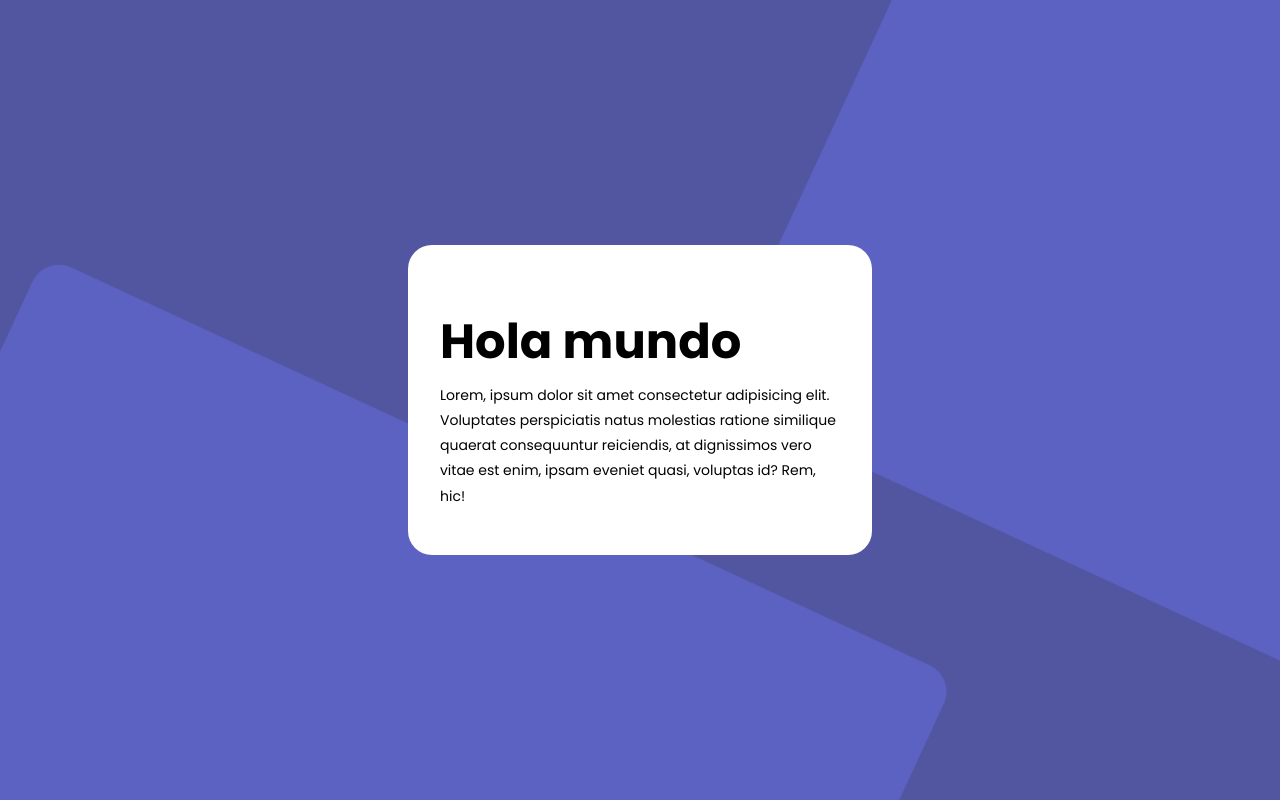
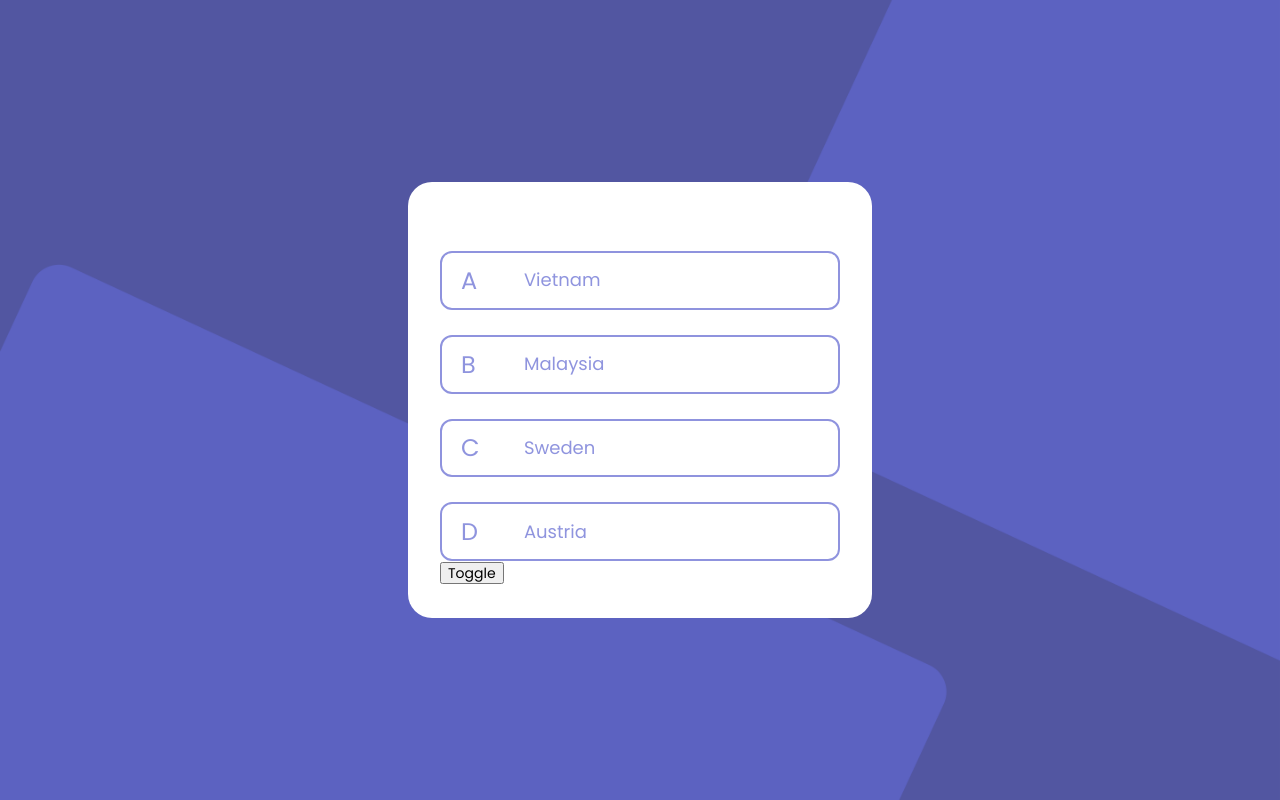
Before and after one commit to rali11/country-quiz-2, a Vue app: page / in a window 1280 px wide. Built offline with nearby package versions, Linux system fonts and the light colour scheme.

Commit message:
feat(choies): add list choices with transition

```diff
--- a/src/assets/styles/settings/_colors.scss
+++ b/src/assets/styles/settings/_colors.scss
@@ -10,16 +10,17 @@ $_shadow-crayola: rgba(252, 168, 47, 0.4);
 $_success: #60BF88;
 $_error: #EA8282;
 
-$btn-primary: $_primary-crayola;
-$btn-primary-hover: $_hover-crayola;
-$btn-primary-shadow: $_shadow-crayola;
-$btn-secondary-border: $_primary-indigo;
-
+$bg-btn-primary: $_primary-crayola;
+$bg-btn-primary-hover: $_hover-crayola;
 $bg-light:$_primary-anti-flash-white;
 $bg-lighter: $_primary-white;
+$bg-choice-quiz-hover: $_primary-crayola;
 
-$choice-quiz: $_secondary-slate-blue;
-$choice-quiz-hover: $_primary-crayola;
+$shadow-btn-primary: $_shadow-crayola;
+
+$border-btn-secondary: $_primary-indigo;
+$border-choice-quiz: $_secondary-slate-blue;
+$border-choice-quiz-hover: $_primary-crayola;
 
 $state-success: $_success;
 $state-error: $_error;
@@ -28,5 +29,5 @@ $text-primary: $_primary-metallic-blue;
 $text-primary-light: $_primary-anti-flash-white;
 $text-primary-lighter: $_primary-white;
 $text-primary-dark: $_primary-indigo;
-$text-secondary: $_secondary-slate-blue;
+$text-choice-quiz: $_secondary-slate-blue;
 $text-success: $_secondary-medium-aquamarine;
--- a/src/assets/styles/settings/_sizes.scss
+++ b/src/assets/styles/settings/_sizes.scss
@@ -1,9 +1,6 @@
 
 //media breakpoints
-$desktop: 992px;
-$tablet: 768px;
-$mobile: 576px;
+$desktop: 464px;
+$tablet: 464px;
+$mobile: 464px;
 $mobile-xs: 375px;
-
-$height-btn: 43.29px;
-$width-btn-icon: 40px;
--- a/src/components/quiz/Quiz.vue
+++ b/src/components/quiz/Quiz.vue
@@ -1,8 +1,13 @@
 <template>
   <Container tag="section">
     <Card class="quiz">
-      <h1>Hola mundo</h1>
-      <p>Lorem, ipsum dolor sit amet consectetur adipisicing elit. Voluptates perspiciatis natus molestias ratione similique quaerat consequuntur reiciendis, at dignissimos vero vitae est enim, ipsam eveniet quasi, voluptas id? Rem, hic!</p>
+      <ListChoice
+        v-model="selectedValue"
+        :choices="choices"
+        :show="isChoicesShowed"
+        @transition-end="isChoicesTransitionEnded = !isChoicesTransitionEnded"
+      />
+      <button @click="change">Toggle</button>
     </Card>
   </Container>
 </template>
@@ -10,6 +15,48 @@
 <script setup>
   import Card from '@/components/ui/atoms/Card.vue';
   import Container from '@/components/ui/objects/Container.vue';
+  import ListChoice from '../ui/molecules/ListChoice.vue';
+  import { onMounted, ref } from 'vue';
+
+  onMounted(() => {
+    setTimeout(() => {
+      toggleListChoice()
+    }, 500)
+  })
+
+  const selectedValue = ref('');
+  const choices = ref([
+    {label:'Vietnam', correct:false, value:1},
+    {label:'Malaysia', correct:true, value:2},
+    {label:'Sweden', correct:false, value:3},
+    {label:'Austria', correct:false, value:4},
+  ])
+
+  const change = async () => {
+    await toggleListChoice()
+    choices.value = [
+      {label:'as', correct:false, value:1},
+      {label:'as', correct:true, value:2},
+      {label:'as', correct:false, value:3},
+      {label:'as', correct:false, value:4},
+    ]
+    toggleListChoice()
+  }
+
+  const isChoicesShowed = ref(false)
+  const isChoicesTransitionEnded = ref(true)
+  const toggleListChoice = () => {
+    isChoicesTransitionEnded.value = !isChoicesTransitionEnded.value
+    isChoicesShowed.value = !isChoicesShowed.value
+    return new Promise(resolve => {
+      (function loop(){
+        setTimeout(() => {
+          if (isChoicesTransitionEnded.value) return resolve()
+          loop()
+        },100)
+      })()
+    })
+  }
 
 </script>
 <style lang="scss" scoped>
--- a/src/components/ui/atoms/Card.vue
+++ b/src/components/ui/atoms/Card.vue
@@ -14,5 +14,6 @@
     border-radius: 24px;
     background-color: variables.$bg-lighter;
     padding: 2rem;
+    overflow: hidden;
   }
 </style>
--- /dev/null
+++ b/src/components/ui/atoms/Choice.vue
@@ -0,0 +1,173 @@
+<template>
+  <label ref="choiceDomElement" :class="['choice', choiceStateClass, choiceShowClass]">
+    <slot/>
+    <input
+      ref="inputDomElement"
+      type="radio"
+      :name="name"
+      :value="value"
+      :disabled="!!state"
+      @change="checkedEvent"
+    >
+  </label>
+</template>
+<script setup>
+  import { computed, onMounted, ref, watch } from 'vue';
+
+  const props = defineProps({
+    state:{
+      type: String,
+      default:'',
+      validator(state){
+        return ['success','error','disabled',''].includes(state)
+      },
+    },
+    name: {
+      type: String,
+      default: 'list-choice'
+    },
+    value:{
+      type: [String, Number, Object, Array],
+      default:'',
+    },
+    show:{
+      type: Boolean,
+      default:false
+    }
+  })
+  const emit = defineEmits(['transition-end','checked'])
+
+  const inputDomElement = ref(null)
+
+  const choiceShowClass = computed(() => props.show ? 'choice--show':'')
+  const choiceDomElement = ref(null);
+  onMounted(() => {
+    watch(() => props.show, newVal => {
+      const transitionEndListener = () => {
+        emit('transition-end', {isShowTransition: newVal, value: props.value})
+        choiceDomElement.value.removeEventListener('transitionend', transitionEndListener)
+      }
+      choiceDomElement.value.addEventListener('transitionend', transitionEndListener)
+    })
+    watch(() => props.name, () => {
+      inputDomElement.value.checked = false
+    })
+  })
+
+  const checkedEvent = () => {
+    !props.state && emit('checked', props.value)
+  }
+
+  const choiceStateClass = computed(() => props.state ? `choice--${props.state}`:'')
+
+</script>
+
+<style lang="scss" scoped>
+  @use '@/assets/styles/settings/variables';
+
+  .choice {
+    & ~ & {
+      margin-top: 1.56rem;;
+    }
+
+    position: relative;
+    width: 100%;
+    padding: 0.7rem 1.18rem 0.7rem 5.12rem;
+    display: flex;
+    flex-direction: column;
+    color: variables.$text-choice-quiz;
+    font-size: variables.$fs-list;
+    border: 2px solid variables.$border-choice-quiz;
+    border-radius: .75rem;
+    list-style: none;
+    counter-increment: counterChoice;
+    opacity: 0;
+    transform: translateX(-10rem);
+    transition: all .5s ease;
+
+    &:hover {
+      background-color: variables.$bg-choice-quiz-hover;
+      border-color: variables.$border-choice-quiz-hover;
+      color: variables.$text-primary-lighter;
+      transition: all .5s;
+    }
+
+    &::before {
+      position: absolute;
+      left: 1.18rem;
+      top: 0;
+      height: 100%;
+      display: flex;
+      align-items: center;
+      font-size: variables.$fs-counter;
+      content: counter(counterChoice, upper-alpha);
+    }
+
+    &--show {
+      transition: all .5s ease;
+      transform: translateX(0);
+      opacity: 1;
+    }
+
+    &--disabled,
+    &--disabled:hover {
+      border: 2px solid variables.$border-choice-quiz;
+      background-color: transparent;
+      color: variables.$text-choice-quiz;
+    }
+
+    &--success,
+    &--success:hover {
+      background-color: variables.$state-success;
+      border-color: variables.$state-success;
+      color: variables.$text-primary-lighter;
+      position: relative;
+      animation: state-success .9s ease-in-out;
+    }
+
+    &--error,
+    &--error:hover {
+      background-color: variables.$state-error;
+      border-color: variables.$state-error;
+      color: variables.$text-primary-lighter;
+      position: relative;
+    }
+
+    &--success::after,
+    &--error::after {
+      position: absolute;
+      height: 100%;
+      top: 0;
+      right: 1.1rem;
+      display: flex;
+      align-items: center;
+      font-family: 'Material Symbols Outlined';
+      font-size: variables.$fs-icons;
+      color: variables.$text-primary-light;
+    }
+
+    &--success::after {
+      content:"\e86c";
+    }
+
+    &--error::after {
+      content:"\e888";
+    }
+
+    input[type=radio] {
+      display: none;
+    }
+
+    @keyframes state-success {
+      0% {
+        transform: scale(1);
+      }
+      50% {
+        transform: scale(1.1);
+      }
+      100% {
+        transform: scale(1);
+      }
+    }
+  }
+</style>
--- /dev/null
+++ b/src/components/ui/molecules/ListChoice.vue
@@ -0,0 +1,91 @@
+<template>
+  <div class="list-choice">
+    <Choice v-for="(choice, index) in listChoice"
+      :key="choice.value"
+      :name="nameListChoice"
+      :value="choice"
+      :state="choice.state"
+      :show="choice.show"
+      @transition-end="index === listChoice.length-1 && transitionEndListener($event)"
+      @checked="checkedEvent"
+    >
+      {{ choice.label }}
+    </Choice>
+  </div>
+</template>
+
+<script setup>
+  import { ref, watch } from 'vue';
+  import Choice from '../atoms/Choice.vue';
+
+  const nameListChoice = ref(Date.now().toString())
+  const emits = defineEmits(['update:modelValue','transition-end'])
+  const props = defineProps({
+    modelValue:{
+      type: [String, Number],
+      default: '',
+    },
+    choices:{
+      type: Array,
+      default: () => [],
+    },
+    show:{
+      type: Boolean,
+      default:false,
+    }
+  })
+
+  const listChoice = ref([])
+  const setListChoice = isShow => {
+    listChoice.value = props.choices.map(({label, correct, value}) => (
+      {
+        state:'',
+        show: isShow,
+        label,
+        correct,
+        value,
+      }
+    ))
+  }
+  setListChoice(false)
+  watch(() => props.choices, () => {
+    setListChoice(false)
+  })
+
+  watch(() => props.show, show => {
+    const toggleListChoice = isShow => {
+      const nextChoiceToToggle = listChoice.value.find(choice => choice.show !== isShow)
+      if (nextChoiceToToggle){
+        nextChoiceToToggle.state = 'disabled'
+        nextChoiceToToggle.show = isShow
+        setTimeout(() => toggleListChoice(isShow), 200)
+      }
+    }
+    toggleListChoice(show)
+  })
+  const transitionEndListener = ({isShowTransition}) => {
+    if (isShowTransition) {
+      listChoice.value.forEach(choice => choice.state = '')
+    } else {
+      setListChoice(false)
+      nameListChoice.value = Date.now().toString()
+    }
+    emits('transition-end')
+  }
+
+  const checkedEvent = selectedChoice => {
+    listChoice.value.forEach(choice => choice.state = 'disabled')
+    const correctChoice = listChoice.value.find(choice => choice.correct === true)
+    correctChoice.state = 'success'
+    if (selectedChoice !== correctChoice) selectedChoice.state = 'error'
+    emits('update:modelValue', selectedChoice.value)
+  }
+
+</script>
+
+<style lang="scss" scoped>
+  .list-choice {
+    counter-reset: counterChoice;
+    width: 100%;
+  }
+</style>
```
